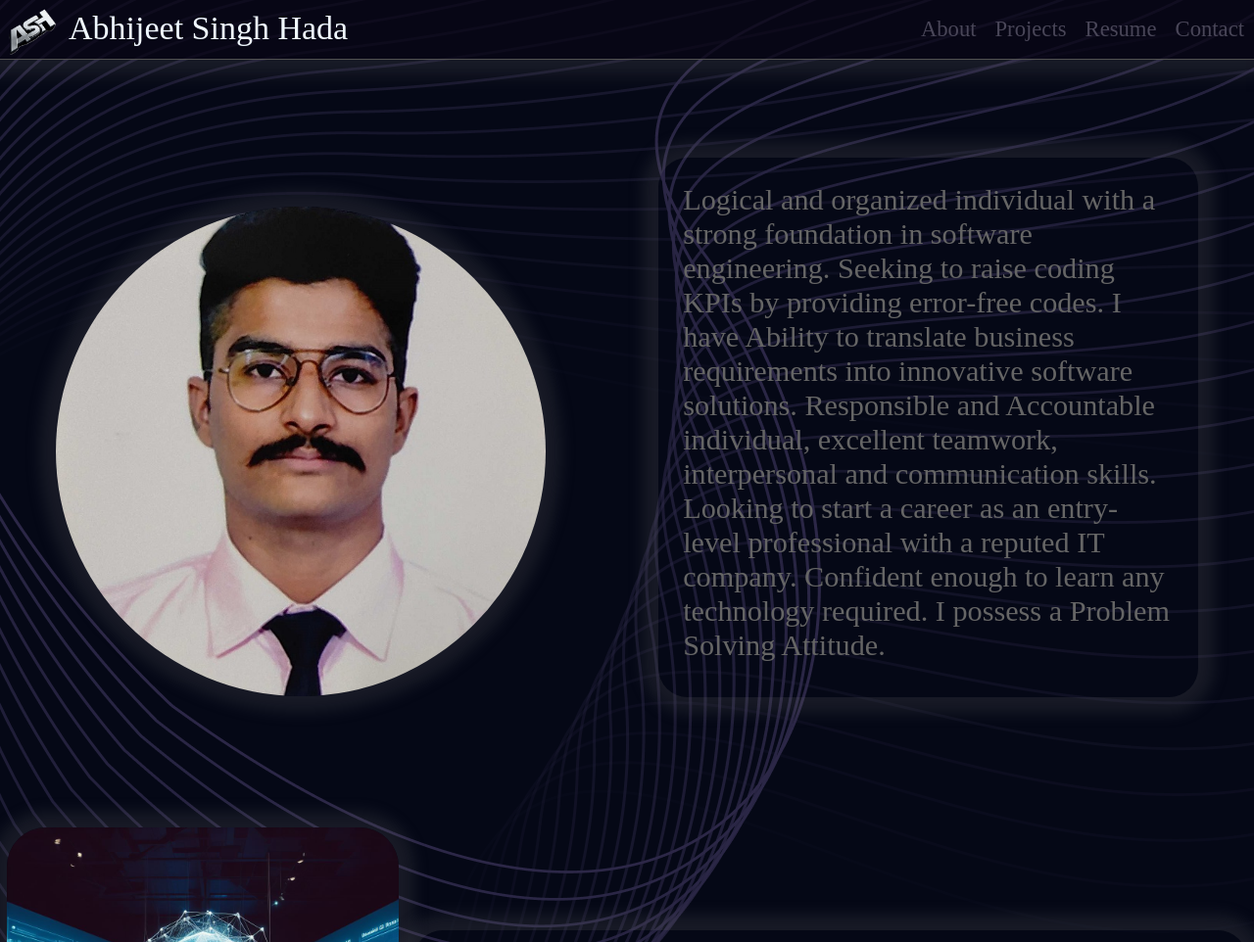
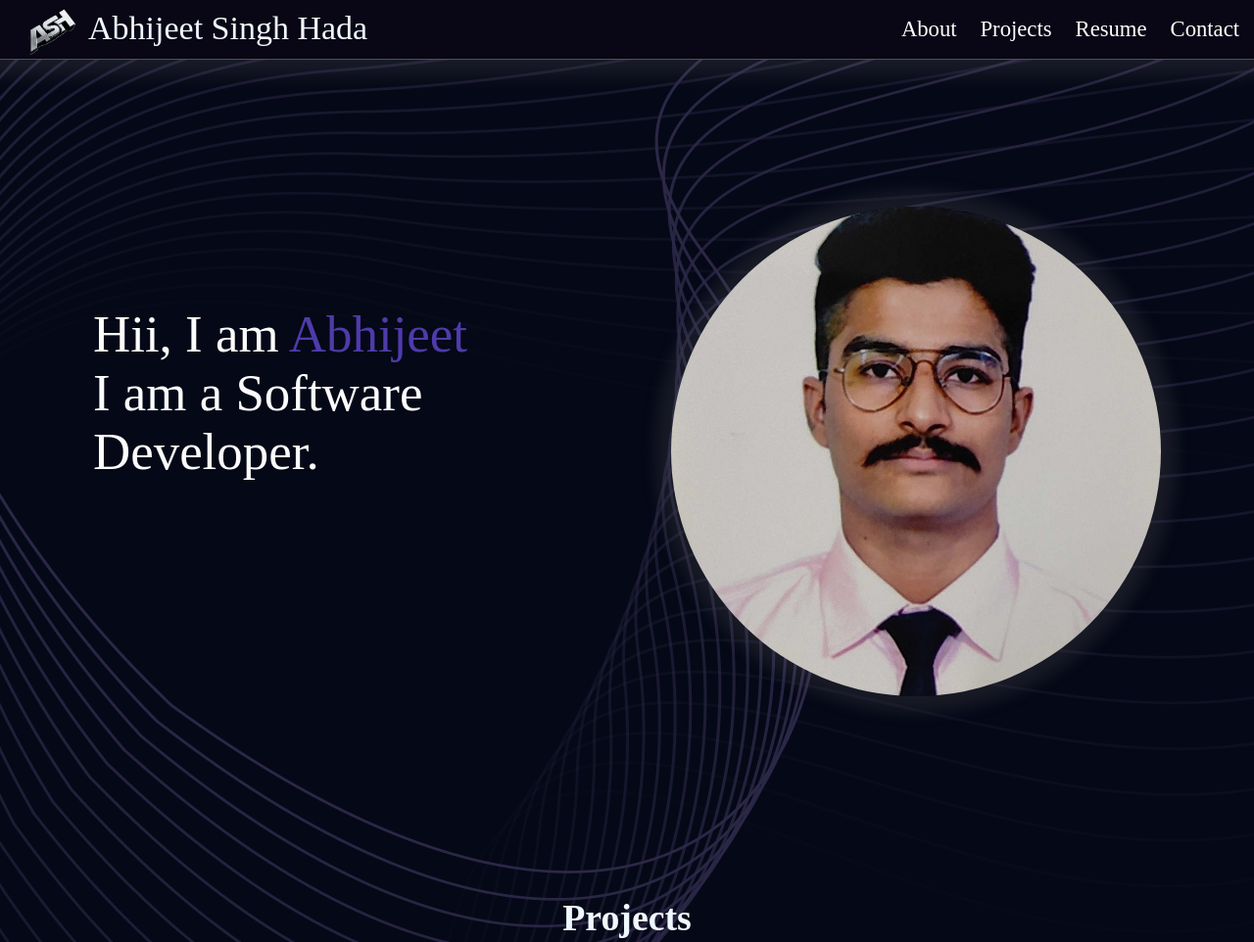
Before and after one commit to AbhijeetSinghHada/Portfolio, a plain HTML site: page index.html in a window 1280 px wide. Shown: the top 962 px of the page at 98% size. Drawn offline with Linux system fonts and the light colour scheme; files whose address does not match are found by name.

Commit message:
changes in bg and some font colourings

```diff
--- a/css/style.css
+++ b/css/style.css
@@ -16,7 +16,7 @@ body {
     align-items: center;
     border-bottom: 1px solid rgb(81, 81, 81);
     box-shadow: 0 0rem 1rem 1rem rgba(119, 119, 119, 0.167);
-    background-color: rgba(9, 6, 21, 0.737);
+    background-color: rgb(9, 6, 21);
 }
 .navigator .intro {
     font-size: 9mm;
@@ -24,24 +24,22 @@ body {
     font-style: bold;
     color: aliceblue;
     position: relative;
-    left: 15x;
+    left: 20px;
     display: flex;
 }
 
 .routers a {
-    color: rgb(73, 70, 88);
+    color: rgb(255, 255, 255);
     text-decoration: none;
     font-size: 6mm;
     margin: 5px;
-    margin-right: 10px;
+    margin-right: 15px;
     transition: all 0.3s ease-in-out;
 }
 .routers a:hover {
     color: rgb(104, 97, 139);
     text-decoration: none;
     font-size: 7mm;
-    margin: 5px;
-    margin-right: 10px;
 }
 
 #logo {
@@ -67,19 +65,27 @@ body {
     box-shadow: 0 0rem 1rem 1rem rgba(119, 119, 119, 0.167);
 }
 .home p {
-    color: rgb(101, 101, 101);
-    border-radius: 30px;
-    font-size: 8mm;
-    width: 500px;
-    height: 500px;
-    padding: 2%;
-    box-shadow: 0 0rem 1rem 1rem rgba(119, 119, 119, 0.167);
+    color: rgb(252, 252, 252);
+    font-size: 14mm;
+    margin-top: 150px;
+    width: 400px;
 }
+.home p #name{
+    color: rgb(78, 59, 171);
+}
+
 .projects {
     display: flex;
     flex-direction: column;
     justify-content: space-between;
     margin-top: 100px;
+}
+.projects h2{
+    color: aliceblue;
+    font-size: 10mm;
+    margin-top: 100px;
+    margin-bottom: 100px;
+    align-self: center;
 }
 .project {
     display: flex;
@@ -122,12 +128,12 @@ body {
     font-size: 6mm;
 }
 .project .project-data a:link {
-    color: rgb(73, 70, 88);
+    color: aliceblue;
     text-decoration: none;
     font-size: 6mm;
 }
 .project .project-data a:visited {
-    color: rgb(73, 70, 88);
+    color: aliceblue;
     text-decoration: none;
     font-size: 6mm;
 }
--- a/index.html
+++ b/index.html
@@ -21,20 +21,13 @@
         </nav>
         <article>
             <div class="home">
+                <p class="description">
+                    Hii, I am <span id="name">Abhijeet</span><br>I am a <span id="profession">Software Developer.</span>
+                </p>
                 <div class="main-image"><img src="data\home\photo.jpg" /></div>
-                <p class="description">
-                    Logical and organized individual with a strong foundation in
-                    software engineering. Seeking to raise coding KPIs by
-                    providing error-free codes. I have Ability to translate
-                    business requirements into innovative software solutions.
-                    Responsible and Accountable individual, excellent teamwork,
-                    interpersonal and communication skills. Looking to start a
-                    career as an entry-level professional with a reputed IT
-                    company. Confident enough to learn any technology required.
-                    I possess a Problem Solving Attitude.
-                </p>
             </div>
             <div class="projects" id="projects">
+                <h2>Projects</h2>
                 <article class="project">
                     <img src="./data/projects/authentify/image.jpg" />
                     <div class="project-data">
@@ -52,6 +45,7 @@
                     </div>
                 </article>
                 <article class="project">
+
                     <img
                         src="./data/projects/parking_management_system/image.jpg"
                     />
@@ -84,10 +78,6 @@
                     <a href="https://github.com/AbhijeetSinghHada"
                         ><img src="data\icons\github.png"
                     /></a>
-                    <a
-                        href="https://www.instagram.com/abhijeet_singh_pratapgarh/"
-                        ><img src="data\icons\instagram.png"
-                    /></a>
                 </div>
             </div>
         </article>
```
